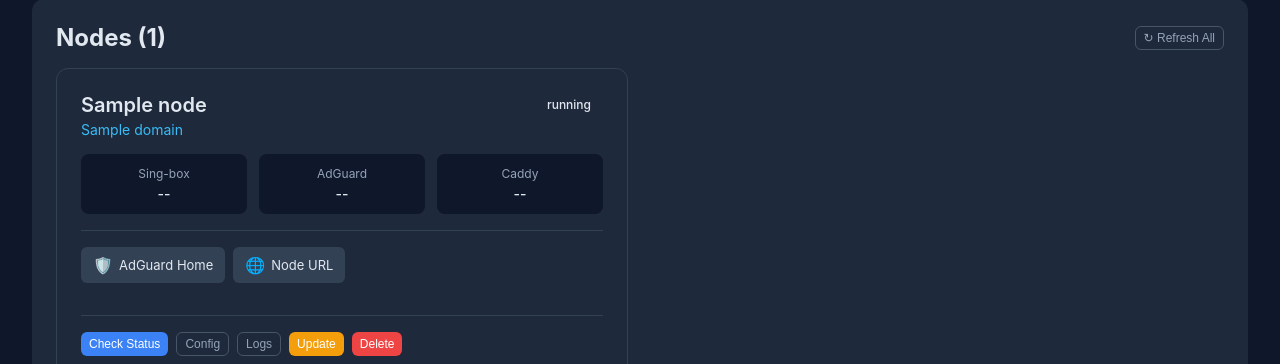
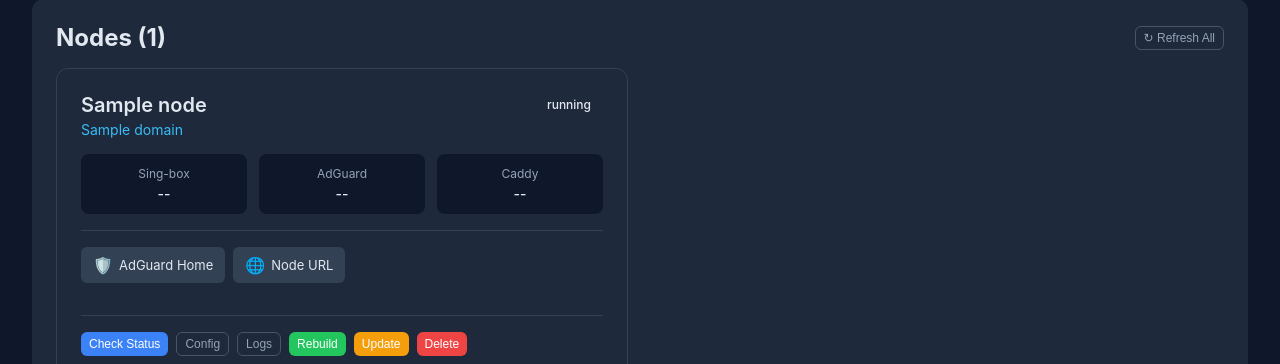
Before and after one commit to hioTEC/SUIS, a Flask app: template master/templates/index.html in a window 1280 px wide. Shown: the part 116-480 px from the top of the page. Run offline with Flask 3, Linux system fonts and the light colour scheme; the template is opened without the code that fills it: most values are stand-ins (such as "Sample title", 1, 10 or a date in 2020).

Commit message:
v1.9.12: add Rebuild button, auto-connect node in --both mode

```diff
--- a/master/app.py
+++ b/master/app.py
@@ -20,7 +20,7 @@
 NODES_FILE = os.path.join(DATA_DIR, 'nodes.json')
 SETTINGS_FILE = os.path.join(DATA_DIR, 'settings.json')
 SALT = "SUI_Solo_Secured_2025"
-VERSION = "1.9.11"
+VERSION = "1.9.12"
 GITHUB_REPO = "https://github.com/pjonix/SUIS"
 GITHUB_RAW = "https://raw.githubusercontent.com/pjonix/SUIS/main"
 
@@ -285,6 +285,18 @@
     return jsonify(call_node_api(nodes[node_id], 'update', 'POST', timeout=120))
 
 
+@app.route('/api/nodes/<node_id>/rebuild', methods=['POST'])
+@rate_limit(auth_limiter)
+def rebuild_node(node_id):
+    """Rebuild and restart all containers on a node"""
+    if not NODE_ID_PATTERN.match(node_id):
+        return jsonify({'error': 'Invalid node ID'}), 400
+    nodes = load_nodes()
+    if node_id not in nodes:
+        return jsonify({'error': 'Node not found'}), 404
+    return jsonify(call_node_api(nodes[node_id], 'rebuild', 'POST', timeout=180))
+
+
 # Settings & Update APIs
 @app.route('/api/settings', methods=['GET', 'POST'])
 @rate_limit(api_limiter)
--- a/master/templates/index.html
+++ b/master/templates/index.html
@@ -136,6 +136,7 @@
                         <button class="btn btn-primary btn-sm" onclick="checkStatus('{{ id }}')">Check Status</button>
                         <button class="btn btn-outline btn-sm" onclick="showConfigModal('{{ id }}', 'singbox')">Config</button>
                         <button class="btn btn-outline btn-sm" onclick="showLogsModal('{{ id }}')">Logs</button>
+                        <button class="btn btn-success btn-sm" onclick="rebuildNode('{{ id }}')">Rebuild</button>
                         <button class="btn btn-warning btn-sm" onclick="updateNode('{{ id }}')">Update</button>
                         <button class="btn btn-danger btn-sm" onclick="deleteNode('{{ id }}')">Delete</button>
                     </div>
@@ -441,6 +442,21 @@
             }
         }
 
+        async function rebuildNode(id) {
+            if (!confirm('Rebuild all containers on this node? This will restart all services.')) return;
+            showToast('Rebuilding node containers...');
+            try {
+                const resp = await fetch(`/api/nodes/${id}/rebuild`, {method: 'POST'});
+                const data = await resp.json();
+                showToast(data.success ? 'Node rebuilt successfully' : `Rebuild failed: ${data.error || data.output}`, data.success ? 'success' : 'error');
+                if (data.success) {
+                    setTimeout(() => checkStatus(id), 5000);
+                }
+            } catch (err) {
+                showToast('Rebuild failed', 'error');
+            }
+        }
+
         function showSettingsModal() {
             document.getElementById('settingsModal').classList.add('active');
             loadSettings();
```
Also changed, not shown: TASKS.md (+1 -0 lines), node/agent.py (+20 -1 lines), CHANGELOG.md, 1 other file.
